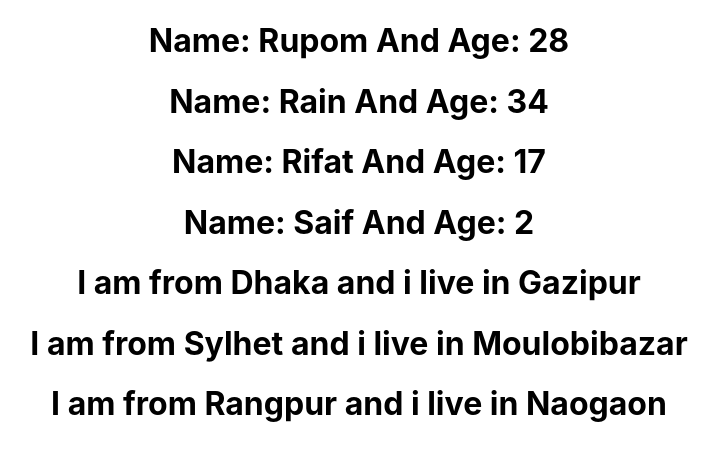
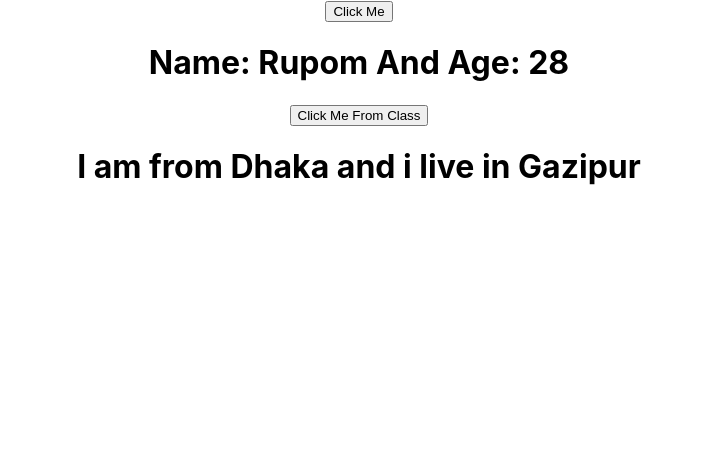
Before and after one commit to osmanforhad/reactjs-practice, a React (Create React App) app in the folder my-app/: page / in a window 1280 px wide. Shown: the top 460 px of the page, without its empty margins (281-1000 px from the left). Built offline with nearby package versions, Linux system fonts and the light colour scheme.

Commit message:
working with react button click event

```diff
--- a/my-app/src/App.js
+++ b/my-app/src/App.js
@@ -7,13 +7,8 @@ function App() {
   return (
     <div className="App">
      <Hello name="Rupom" age="28"></Hello>
-     <Hello name="Rain" age="34"></Hello>
-     <Hello name="Rifat" age="17"></Hello>
-     <Hello name="Saif" age="2"></Hello>
 
      <Welcome city="Dhaka" district="Gazipur"></Welcome>
-     <Welcome city="Sylhet" district="Moulobibazar"></Welcome>
-     <Welcome city="Rangpur" district="Naogaon"></Welcome>
     </div>
   );
 }
--- a/my-app/src/mycomponents/Hello.js
+++ b/my-app/src/mycomponents/Hello.js
@@ -1,8 +1,16 @@
 import React from 'react';
 
 function Hello(props){
+
+    function DoThis(){
+        alert("Button is cliecked");
+    }
+
     return(
-        <h1>Name: {props.name} And Age: {props.age}</h1>
+        <div>
+            <button onClick={DoThis}>Click Me</button>
+            <h1>Name: {props.name} And Age: {props.age}</h1>
+        </div>
     );
 }
 
--- a/my-app/src/mycomponents/Welcome.js
+++ b/my-app/src/mycomponents/Welcome.js
@@ -1,8 +1,16 @@
 import React,{Component} from 'react';
 
 class Welcome extends Component{
+
+     doThisFromClass(){
+        alert("Button is clicked from class");
+    }
+
 render(){
-    return <h1>I am from {this.props.city} and i live in {this.props.district}</h1>
+    return <div>
+        <button onClick={this.doThisFromClass}>Click Me From Class</button>
+        <h1>I am from {this.props.city} and i live in {this.props.district}</h1>
+    </div>
 }
 }
 
```
